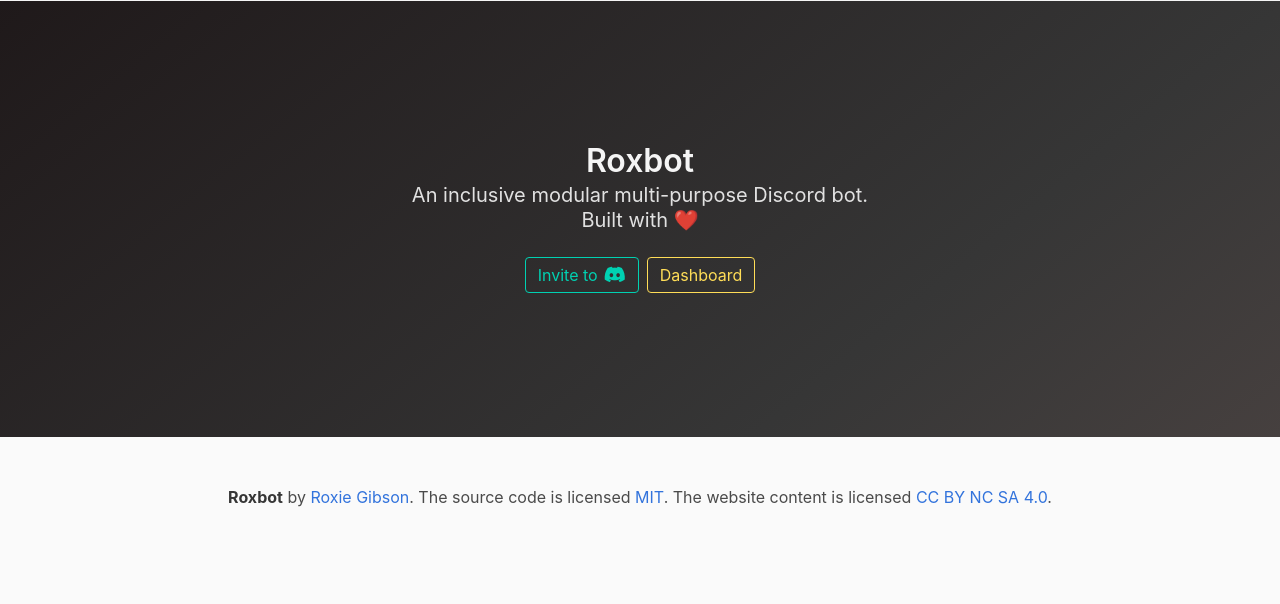
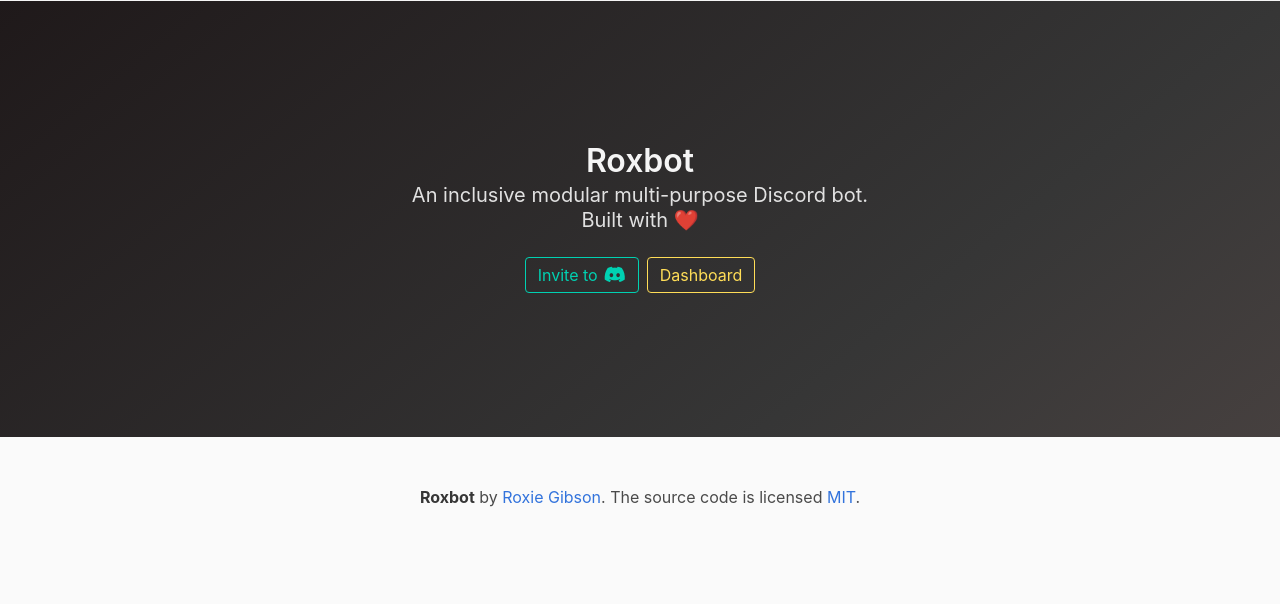
Before and after one commit to Roxxers/roxbot, a Python web app: template webapp/templates/index.html in a window 1280 px wide. Shown: the part 92-696 px from the top of the page. Run offline with Jinja, Linux system fonts and the light colour scheme; the template is opened without the code that fills it, so the values that code supplies are empty; some libraries are stand-ins or nearby versions.

Commit message:
changed footer text to not be infactual lol

```diff
--- a/webapp/templates/base/footer.html
+++ b/webapp/templates/base/footer.html
@@ -3,8 +3,7 @@
   <div class="content has-text-centered">
     <p>
       <strong>Roxbot</strong> by <a href="https://jgthms.com">Roxie Gibson</a>. The source code is licensed
-      <a href="http://opensource.org/licenses/mit-license.php">MIT</a>. The website content
-      is licensed <a href="http://creativecommons.org/licenses/by-nc-sa/4.0/">CC BY NC SA 4.0</a>.
+      <a href="http://opensource.org/licenses/mit-license.php">MIT</a>.
     </p>
   </div>
 </footer>
```
